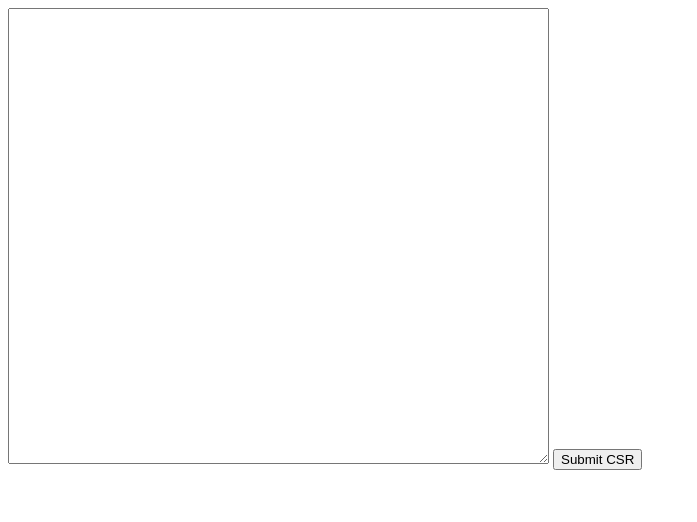
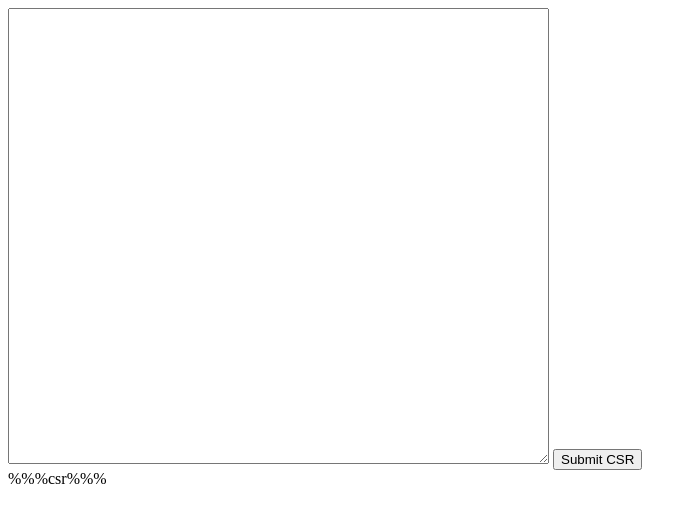
Before and after one commit to nkoster/ca, a website: page public/index.html in a window 1280 px wide. Shown: the whole page, without its empty margins (0-697 px from the left). Drawn offline with Linux system fonts and the light colour scheme.

Commit message:
Response in template value.

```diff
--- a/public/index.html
+++ b/public/index.html
@@ -9,5 +9,6 @@
     <textarea name="csr" rows="30" cols="65"></textarea>
     <input name="submit" type="submit" value="Submit CSR">
 </form>
+%%%csr%%%
 </body>
 </html>
```
